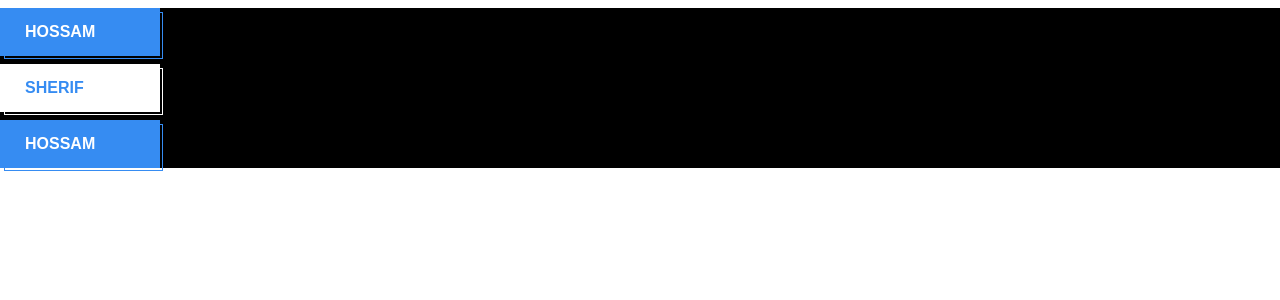
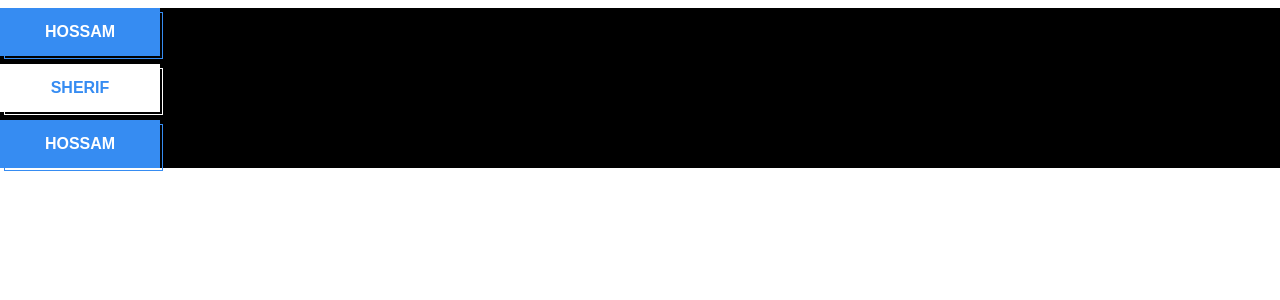
Before and after one commit to husam287/tangent-shop-web, a Next.js app: page / in a window 1280 px wide. Shown: the top 300 px of the page. Built offline with nearby package versions, Linux system fonts and the light colour scheme.

Commit message:
feat: make full width btn

```diff
--- a/src/components/atoms/Button/index.tsx
+++ b/src/components/atoms/Button/index.tsx
@@ -2,7 +2,12 @@ import classes from '@/utils/classes'
 import styles from './styles.module.scss'
 import { ButtonProps, ButtonVariant } from './types'
 
-const Button = ({ variant = 'primary', text, onClick }: ButtonProps) => {
+const Button = ({
+    variant = 'primary',
+    text,
+    onClick,
+    isFullWidth = false
+}: ButtonProps) => {
     const variantsClassesMap = new Map<ButtonVariant, string>([
         ['primary', styles['btn-primary']],
         ['secondary', styles['btn-secondary']],
@@ -10,7 +15,11 @@ const Button = ({ variant = 'primary', text, onClick }: ButtonProps) => {
 
     return (
         <button
-            className={classes([styles.btn, variantsClassesMap.get(variant)])}
+            className={classes([
+                styles.btn,
+                variantsClassesMap.get(variant),
+                isFullWidth ? styles.fullWidth : null,
+            ])}
             onClick={onClick}
             data-testid="button"
         >
--- a/src/components/atoms/Button/styles.module.scss
+++ b/src/components/atoms/Button/styles.module.scss
@@ -4,6 +4,7 @@
   position: relative;
   display: flex;
   align-items: center;
+  justify-content: center;
   padding: 0 1.5rem;
   height: 3rem;
   min-width: 10rem;
@@ -82,3 +83,7 @@
     border-top: 1px solid $light;
   }
 }
+
+.fullWidth {
+  width: 100%;
+}
--- a/src/components/atoms/Button/types.ts
+++ b/src/components/atoms/Button/types.ts
@@ -4,4 +4,5 @@ export interface ButtonProps {
     text?: string
     onClick?: () => void
     variant?: ButtonVariant
+    isFullWidth?: boolean
 }
```
